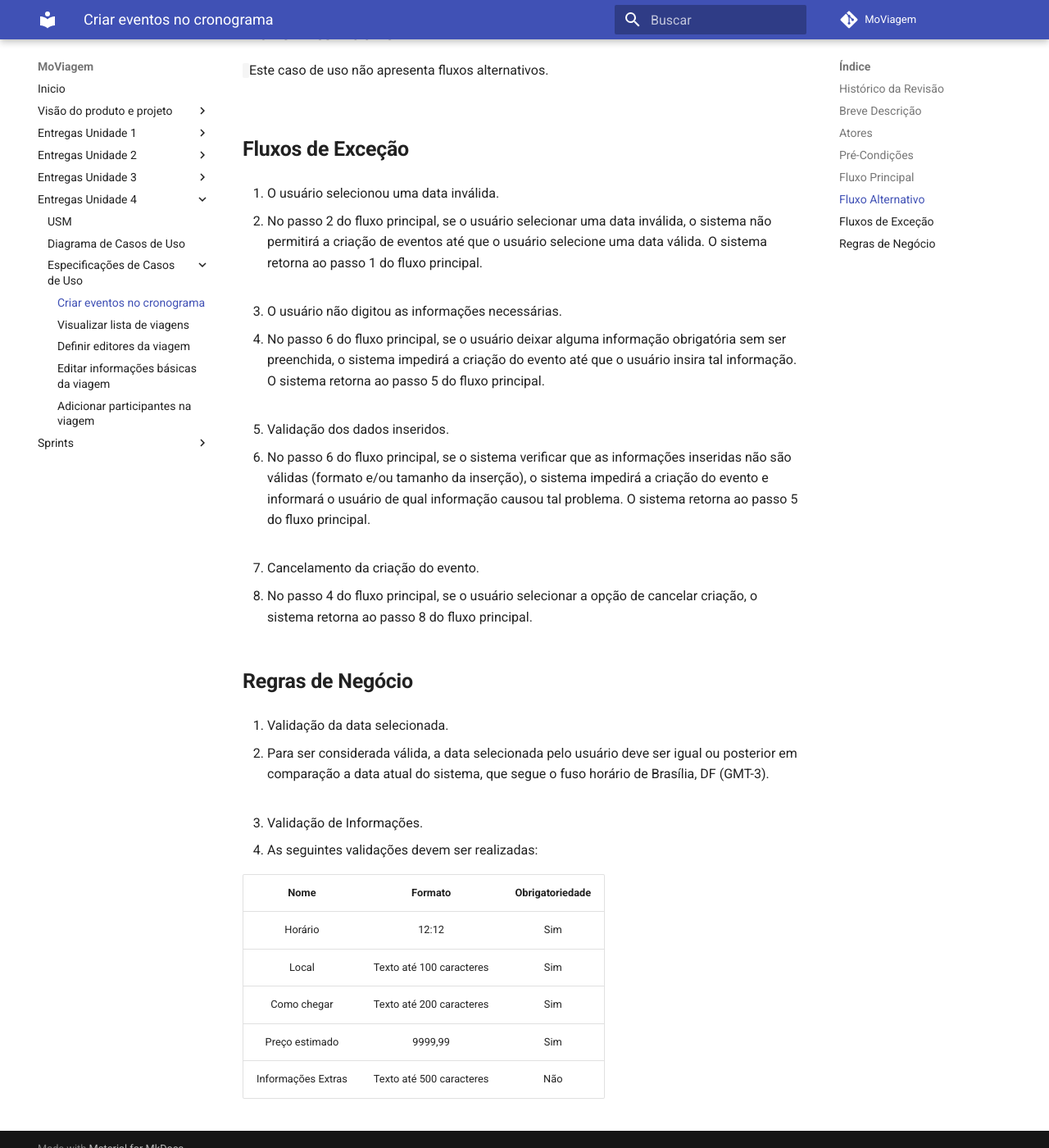
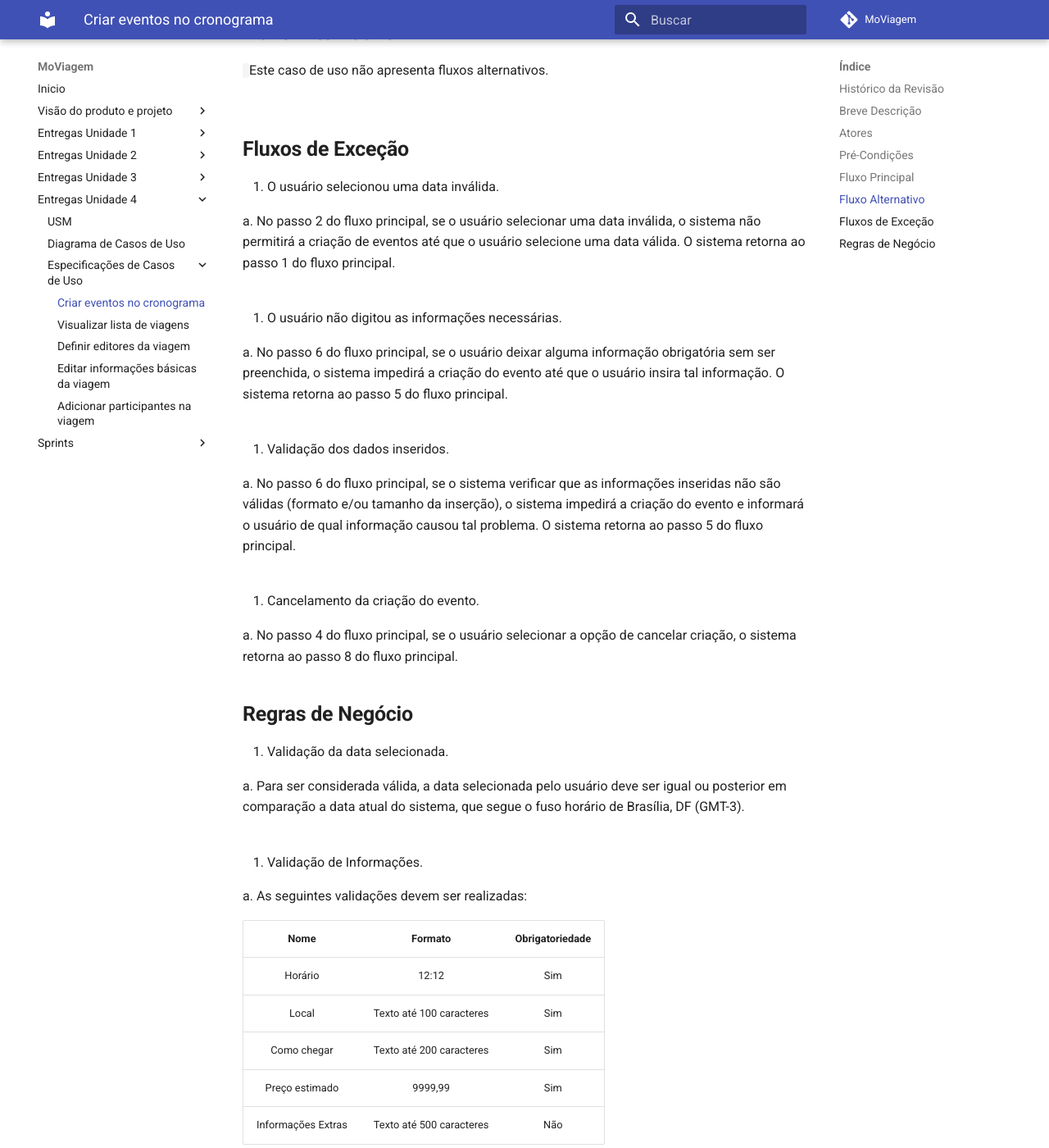
Before and after one commit to mdsreq-fga-unb/2023.1-MoViagem, an MkDocs documentation site: the page built from gitpages/docs/documentos/especificacoes-caso-de-uso/joao-caso-de-uso.md, in a window 1280 px wide and 1400 px high, scrolled down 1525 px. Shown: the whole window at 82% size. Built offline with MkDocs 1.6.1 and Material for MkDocs 9.7.7, drawn with Linux system fonts in a browser that asks for light colours; comment, search, counter and statistics services are not loaded.

```diff
--- a/gitpages/docs/documentos/especificacoes-caso-de-uso/joao-caso-de-uso.md
+++ b/gitpages/docs/documentos/especificacoes-caso-de-uso/joao-caso-de-uso.md
@@ -49,32 +49,33 @@
 
 1. O usuário selecionou uma data inválida.
 
-   - No passo 2 do fluxo principal, se o usuário selecionar uma data inválida, o sistema não permitirá a criação de eventos até que o usuário selecione uma data válida. O sistema retorna ao passo 1 do fluxo principal.
+   a. No passo 2 do fluxo principal, se o usuário selecionar uma data inválida, o sistema não permitirá a criação de eventos até que o usuário selecione uma data válida. O sistema retorna ao passo 1 do fluxo principal.
      <br></br>
 
 1. O usuário não digitou as informações necessárias.
 
-   - No passo 6 do fluxo principal, se o usuário deixar alguma informação obrigatória sem ser preenchida, o sistema impedirá a criação do evento até que o usuário insira tal informação. O sistema retorna ao passo 5 do fluxo principal.
+   a. No passo 6 do fluxo principal, se o usuário deixar alguma informação obrigatória sem ser preenchida, o sistema impedirá a criação do evento até que o usuário insira tal informação. O sistema retorna ao passo 5 do fluxo principal.
      <br></br>
 
 1. Validação dos dados inseridos.
 
-   - No passo 6 do fluxo principal, se o sistema verificar que as informações inseridas não são válidas (formato e/ou tamanho da inserção), o sistema impedirá a criação do evento e informará o usuário de qual informação causou tal problema. O sistema retorna ao passo 5 do fluxo principal.
+   a. No passo 6 do fluxo principal, se o sistema verificar que as informações inseridas não são válidas (formato e/ou tamanho da inserção), o sistema impedirá a criação do evento e informará o usuário de qual informação causou tal problema. O sistema retorna ao passo 5 do fluxo principal.
      <br></br>
 
 1. Cancelamento da criação do evento.
 
-   - No passo 4 do fluxo principal, se o usuário selecionar a opção de cancelar criação, o sistema retorna ao passo 8 do fluxo principal.
+   a. No passo 4 do fluxo principal, se o usuário selecionar a opção de cancelar criação, o sistema retorna ao passo 8 do fluxo principal.
 
 ## **Regras de Negócio**
 
 1. Validação da data selecionada.
 
-   - Para ser considerada válida, a data selecionada pelo usuário deve ser igual ou posterior em comparação a data atual do sistema, que segue o fuso horário de Brasília, DF (GMT-3).
+   a. Para ser considerada válida, a data selecionada pelo usuário deve ser igual ou posterior em comparação a data atual do sistema, que segue o fuso horário de Brasília, DF (GMT-3).
      <br></br>
 
 1. Validação de Informações.
-   - As seguintes validações devem ser realizadas:
+
+   a. As seguintes validações devem ser realizadas:
 
 |        Nome        |         Formato          | Obrigatoriedade |
 | :----------------: | :----------------------: | :-------------: |
```
Also changed, not shown: gitpages/docs/documentos/especificacoes-caso-de-uso/gabriel-caso-de-uso.md (+3 -4 lines).
